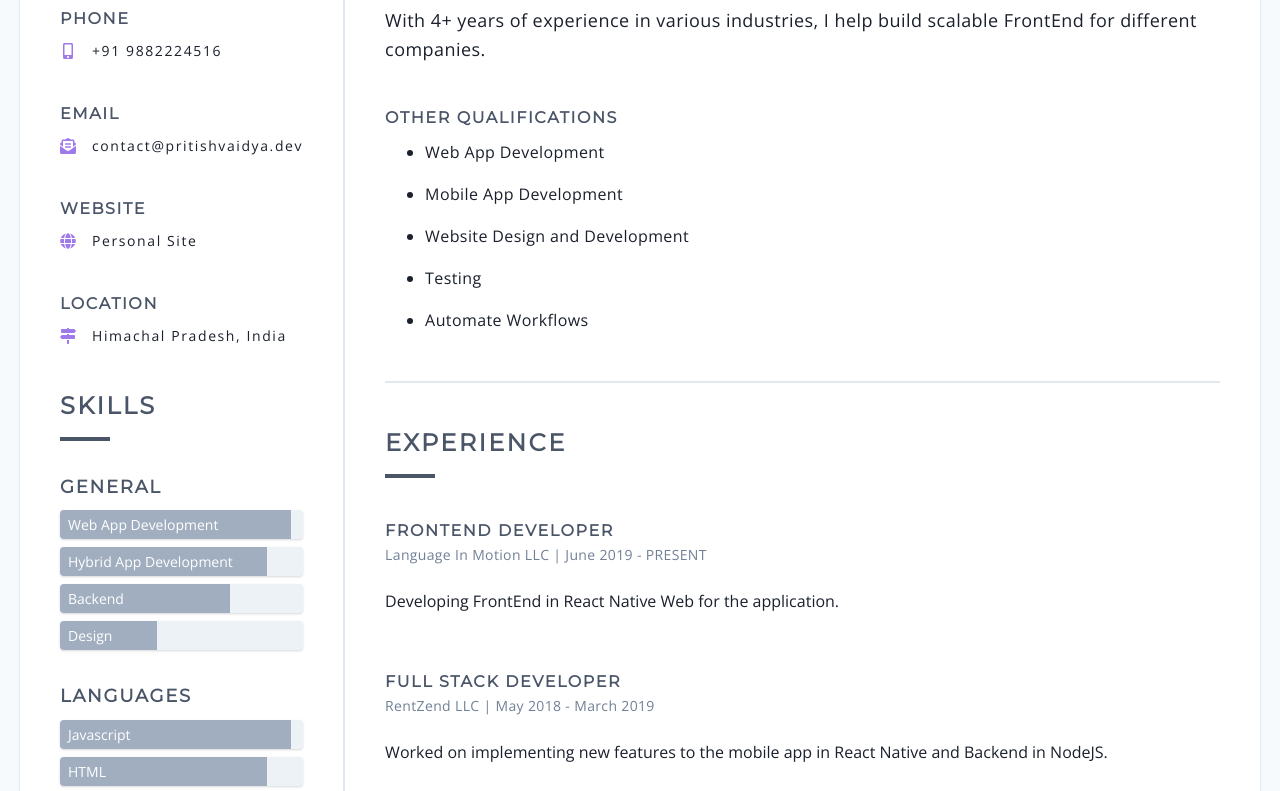
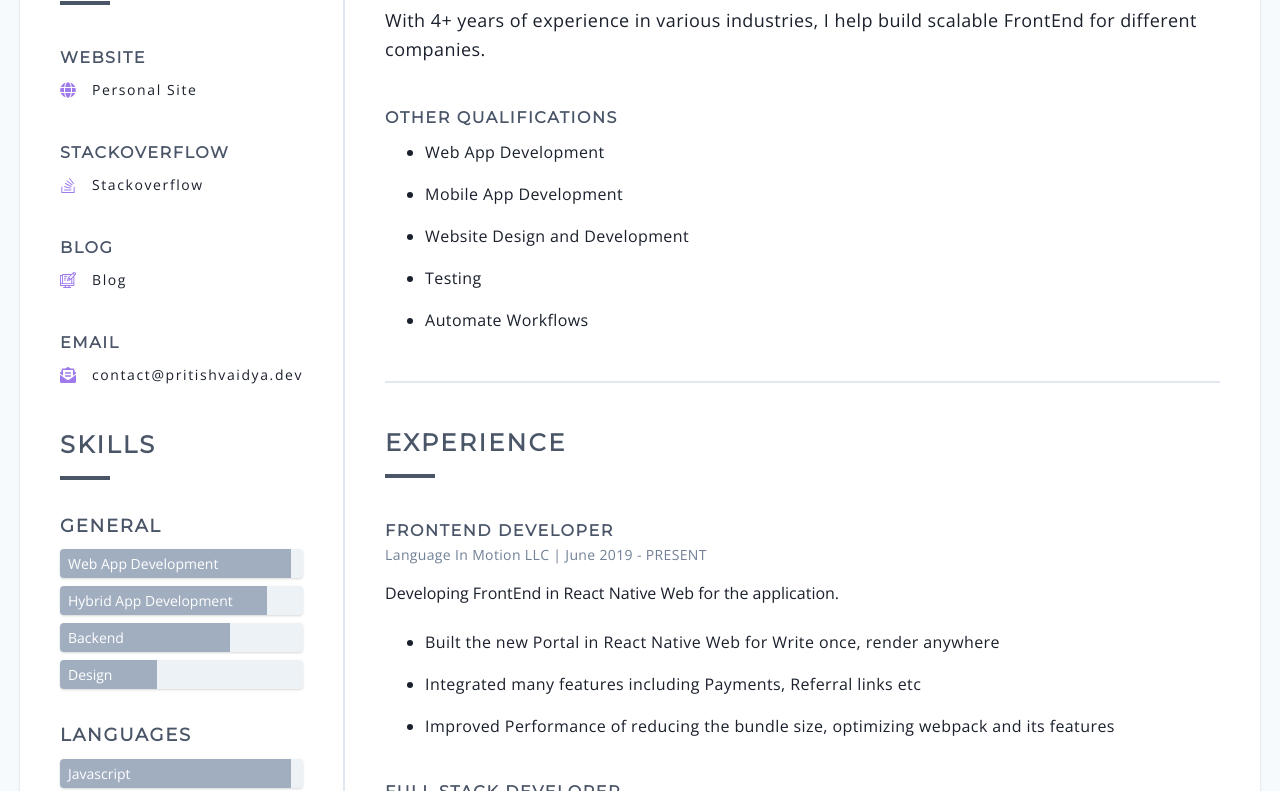
Before and after one commit to pritishvaidya/resume, a Gatsby site: page / in a window 1280 px wide. Shown: the part 466-1257 px from the top of the page. Built offline with nearby package versions, Linux system fonts and the light colour scheme; Gatsby itself is replaced by a stand-in of ours.

Commit message:
Add more description

```diff
--- a/data/profile.json
+++ b/data/profile.json
@@ -1,9 +1,9 @@
 {
   "contact": {
-    "phone": "+91 9882224516",
-    "email": "contact@pritishvaidya.dev",
     "website": "https://pritishvaidya.dev",
-    "location": "Himachal Pradesh, India"
+    "stackoverflow": "https://pritishvaidya.xyz/stackoverflow",
+    "blog": "https://pritishvaidya.xyz/blog",
+    "email": "contact@pritishvaidya.dev"
   },
   "skills": [
     {
@@ -129,28 +129,40 @@
       "company": "Language In Motion LLC",
       "description": "Developing FrontEnd in React Native Web for the application.",
       "start": "June 2019",
-      "end": ""
+      "end": "",
+      "details": ["Built the new Portal in React Native Web for Write once, render anywhere", "Integrated many features including Payments, Referral links etc", "Improved Performance of reducing the bundle size, optimizing webpack and its features"]
     },
     {
       "role": "Full Stack Developer",
       "company": "RentZend LLC",
       "description": "Worked on implementing new features to the mobile app in React Native and Backend in NodeJS.",
       "start": "May 2018",
-      "end": "March 2019"
+      "end": "March 2019",
+      "details": [
+        "Add features for property view, buy and rent in the mobile app.", "Added Integration of Apollo GraphQL to the already existing app.", "Improved the performance by upgrading to newer versions and better navigation and coding practices", "Integrated api's to the Backend in GraphQL server and Koa"
+      ]
     },
     {
       "role": "FullStack Developer",
       "company": "Mokko Labs LLC",
       "description": "Worked on Building FrontEnd in Angular and Backend in NodeJS for various Projects",
       "start": "March 2017",
-      "end": "April 2018"
+      "end": "April 2018",
+      "details": [
+        "SafeStart - Designed and developed the admin portal for the automated medical webapp by adding various features, webhooks and useful integrations such as email, generate report etc.",
+        "MedSpotting - Worked in constructing some of the basic api's in NodeJS and Express",
+        "MedMatch - Converted the Hospital management webapp features to mobile app in React Native. Added various features like live tracking, mails etc.",
+        "Tiffinity and Tiffinity Consumer - Built the React Native apps for the home made food transport app. Added various features like payments, tracking, mails etc."
+      ]
     },
     {
       "role": "Software Design Engineer",
       "company": "Newgen Softwares Inc",
       "description": "Designed and developed IBPS model in HTML and CSS.",
       "start": "May 2016",
-      "end": "February 2017"
+      "end": "February 2017",
+      "details": [
+        "Revamping the UI for the IBPS model"]
     }
   ],
   "social": [
--- a/src/components/contact.js
+++ b/src/components/contact.js
@@ -3,6 +3,8 @@ import MailIcon from '../assets/mail.svg';
 import MobileIcon from '../assets/mobile.svg';
 import GlobeIcon from '../assets/globe.svg';
 import LocationIcon from '../assets/location.svg';
+import StackoverflowIcon from '../assets/stackoverflow.svg'
+import BlogIcon from '../assets/blog.svg'
 
 const Contact = ({ field, value }) => (
   <div className="mb-6 md:mb-10">
@@ -21,6 +23,34 @@ const Contact = ({ field, value }) => (
           <MobileIcon className="contact-icon" />
           <a className="contact-link" href={`tel:${value}`} title="phone">
             {value}
+          </a>
+        </>
+      )}
+      {field === 'stackoverflow' && (
+        <>
+          <StackoverflowIcon className="contact-icon" />
+          <a
+            className="contact-link"
+            target="_blank"
+            href={value}
+            rel="noopener noreferrer"
+            title="stackoverflow"
+          >
+            Stackoverflow
+          </a>
+        </>
+      )}
+      {field === 'blog' && (
+        <>
+          <BlogIcon className="contact-icon" />
+          <a
+            className="contact-link"
+            target="_blank"
+            href={value}
+            rel="noopener noreferrer"
+            title="blog"
+          >
+            Blog
           </a>
         </>
       )}
--- a/src/components/contacts.js
+++ b/src/components/contacts.js
@@ -4,7 +4,7 @@ import Contact from "./contact";
 function Contacts({ contacts }) {
   return (
     <section className="pt-10">
-      <h1 className="section-header mb-5 md:mb-10">Details</h1>
+      <h1 className="section-header mb-5 md:mb-10">Important Links</h1>
       {Object.keys(contacts).map(contact => (
         <Contact field={contact} value={contacts[contact]}/>
       ))}
--- a/src/components/experience.js
+++ b/src/components/experience.js
@@ -10,7 +10,12 @@ const Experience = ({ data }) => (
           <h3 className="item-sub">
             {item.company} | {item.start} - {item.end || 'PRESENT'}
           </h3>
-          <p className="py-4 md:py-6">{item.description}</p>
+          <p className="py-4">{item.description}</p>
+          <ul className='list-disc pl-8 md:pl-10'>
+            {item.details.map(qualification => (
+              <li className="py-2 leading-relaxed tracking-wide textt-sm md:text-base">{qualification}</li>
+            ))}
+          </ul>
         </article>
       ))}
   </section>
```
Also changed, not shown: src/assets/blog.svg (added).
